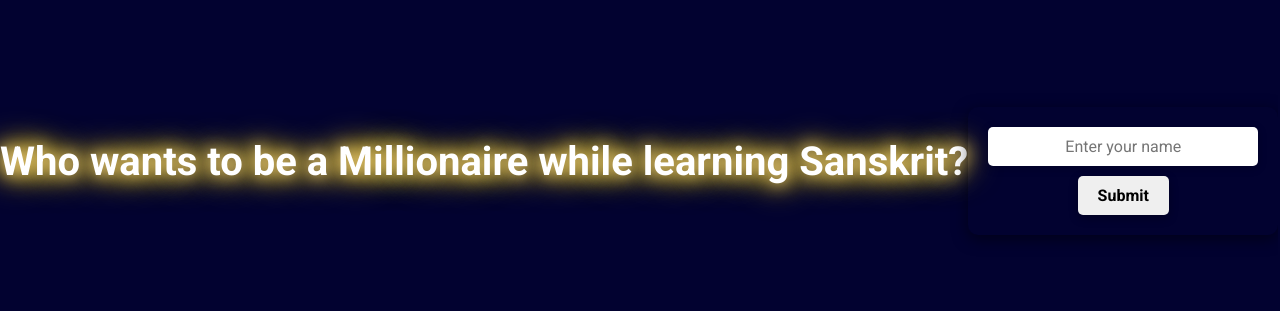
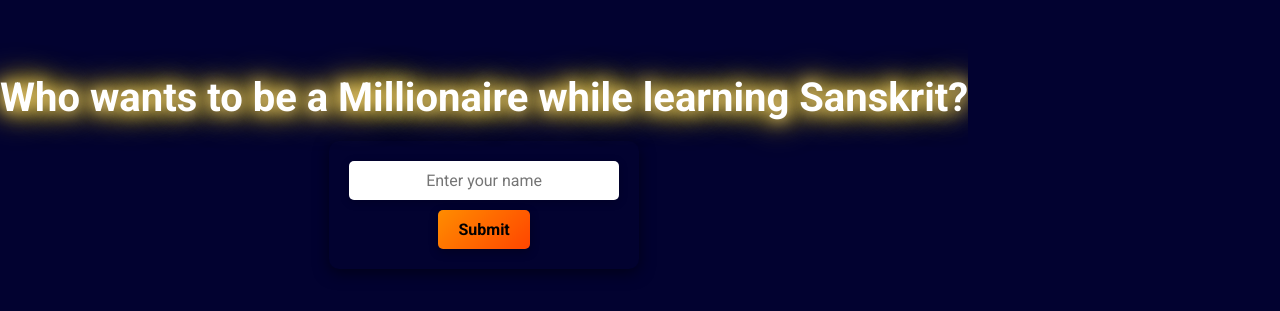
Before and after one commit to JsKaur/Gyan-Yatra, a React (Create React App) app: page / in a window 1280 px wide. Shown: the part 229-540 px from the top of the page. Built offline with nearby package versions, Linux system fonts and the light colour scheme; the HTML template or start-up script is replaced by a standard one.

Commit message:
added more css styling

```diff
--- a/src/app.css
+++ b/src/app.css
@@ -157,12 +157,13 @@
 
     margin: 0;
     padding: 0;
-
+    text-align: center;
     display: flex;
     justify-content: center;
     align-items: center;
     height: 100vh;
     overflow: hidden;
+    flex-direction:column;
 }
 
 .startPage h1{
@@ -202,6 +203,8 @@
     box-shadow: 0 2px 10px rgba(0, 0, 0, 0.2);
     transition: transform 0.3s ease, box-shadow 0.3s ease;
 }
+
+
 .startInput:focus{
     outline:none;
     transform: scale(1.05);
@@ -212,14 +215,15 @@
     padding: 10px 20px;
     font-size: 1rem;
     font-weight: bold;
-    /* color: #fff;
-    background: linear-gradient(135deg, #ff8c00, #ff4500); */
+    background: linear-gradient(135deg, #ff8c00, #ff4500);
     border: none;
     border-radius: 5px;
     cursor: pointer;
     transition: background 0.3s ease, transform 0.3s ease;
     box-shadow: 0 3px 10px rgba(0, 0, 0, 0.3);
 }
+
+
 
 .startButton:hover {
     /* background: linear-gradient(135deg, #ff4500, #ff8c00); */
@@ -238,6 +242,8 @@ ul {
     box-shadow: 0 4px 15px rgba(0, 0, 0, 0.5);
     animation: slideIn 1s ease-out;
 }
+
+
 
 li {
     font-size: 1rem;
```
